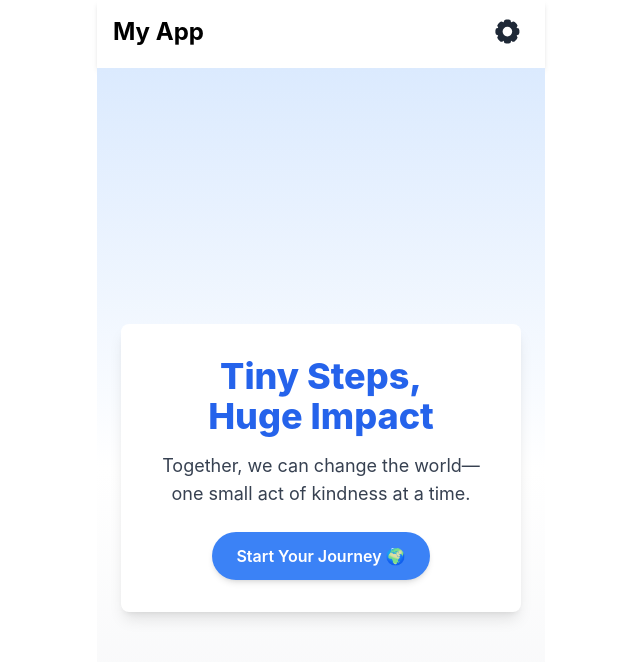
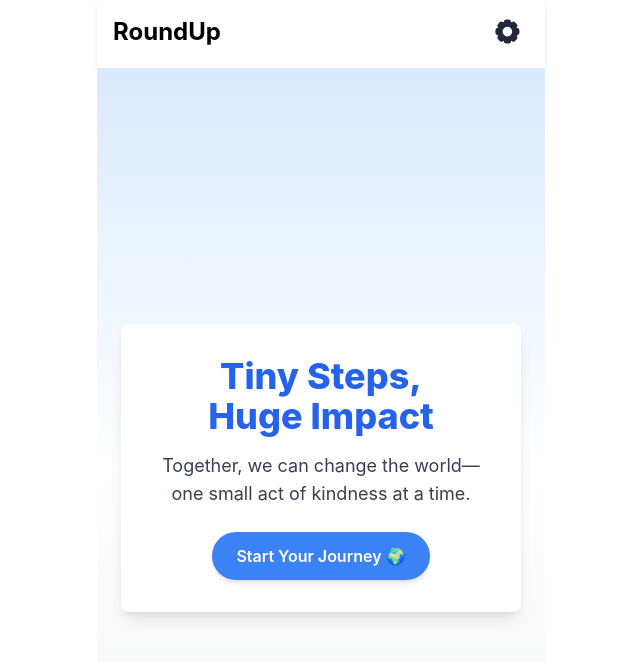
Before and after one commit to shinn92dev/KATEC-HAKATHON, a React (Create React App) app in the folder frontend/: page / in a window 1280 px wide. Shown: the top 662 px of the page, without its empty margins (319-959 px from the left). Built offline with nearby package versions, Linux system fonts and the light colour scheme; no server answers.

Commit message:
add app name

```diff
--- a/frontend/src/components/TopBar.tsx
+++ b/frontend/src/components/TopBar.tsx
@@ -15,7 +15,7 @@ const TopBar: React.FunctionComponent = () => {
     return (
         <div className="top-bar w-full max-w-md flex justify-between p-4 bg-white shadow-md">
             <div className="text-2xl font-bold" onClick={handleHomeClick}>
-                My App
+                RoundUp
             </div>
             <div className="flex items-center">
                 <div className="mr-5">
```
